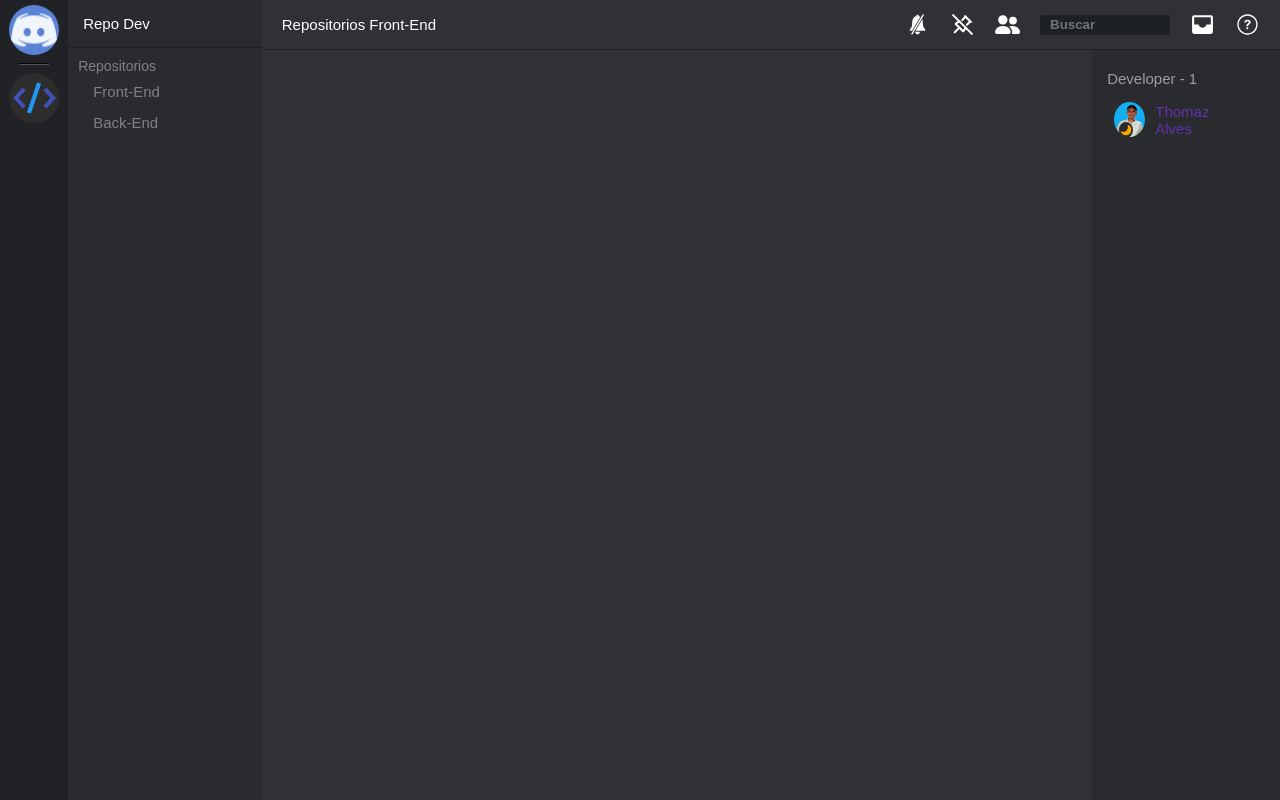
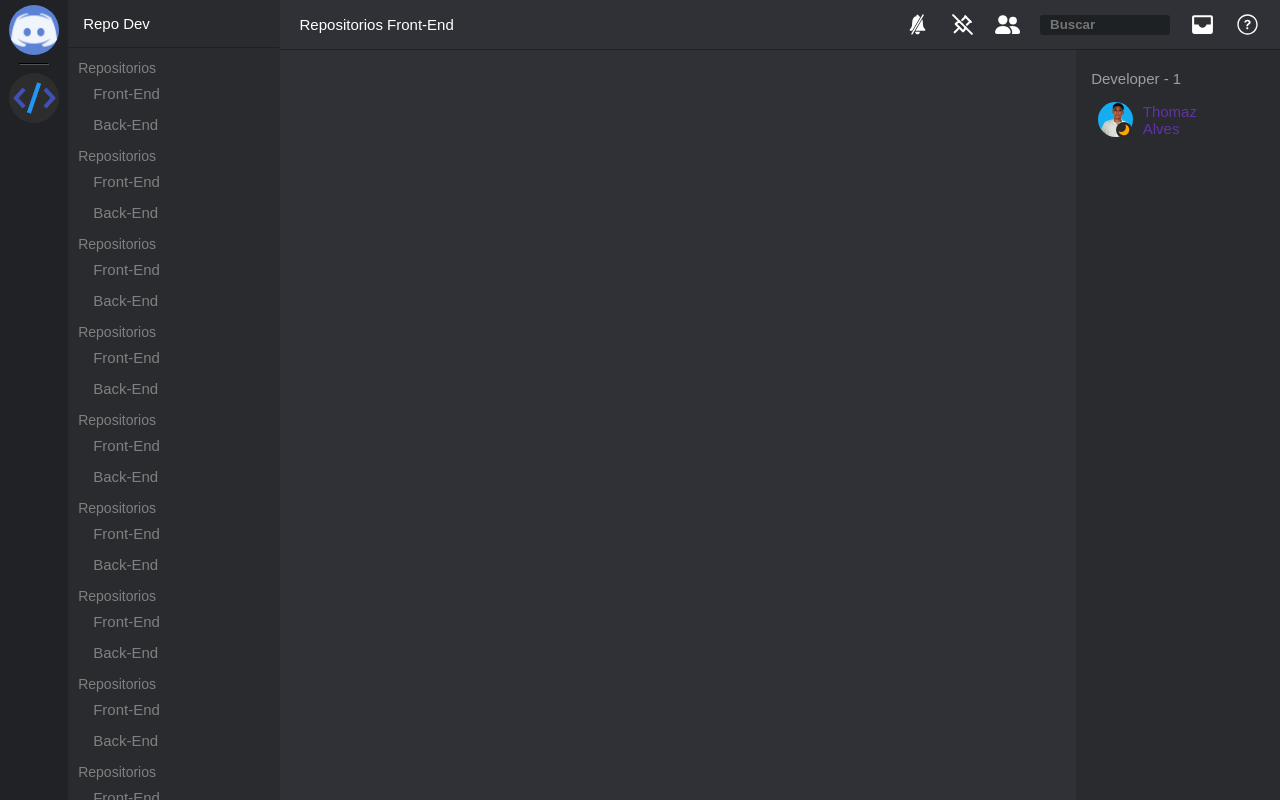
Before and after one commit to ThomazHilario/Discord-clone, a React (Vite) app: page / in a window 1280 px wide. Built offline with nearby package versions, Linux system fonts and the light colour scheme.

Commit message:
Home e members
- Criando efeito scroll nos chats.
- Separando o styled components dos componentes funcionais

```diff
--- a/src/Components/BrowserChat/index.jsx
+++ b/src/Components/BrowserChat/index.jsx
@@ -1,7 +1,16 @@
 import styled from "styled-components";
 
-export const BrowserChat = styled.nav`
+export const BrowserChat = styled.div`
     height:100%;
-    width:18vw;
+    width:20vw;
     background-color:#292b2f;
+    overflow:scroll;
+
+    &::-webkit-scrollbar{
+        display:none;
+    }
+
+    div{
+        margin-top:60px;
+    }
 `
--- a/src/Components/Members/index.jsx
+++ b/src/Components/Members/index.jsx
@@ -1,92 +1,26 @@
-import styled from "styled-components";
+// Styled Components
+import { UserDicord, MembersDicord, Status } from "./style";
+
+
 import { IoMoon } from "react-icons/io5";
 // Foto de perfil
 import FotoPerfil from '../../assets/imagens/FotoPerfil.png'
 
 export default function Members(){
 
-    // Style div members
-    const Members = styled.div`
-        width:18vw;
-        background-color:#292b2f;
-        display:flex;
-        flex-direction:column;
-        aling-items:center;
-        gap:10px;
-        grid-area:members;
-
-        h1{
-            color:#9E9E9E;
-            font-size:15px;
-            font-family:arial;
-            font-weight:200;
-            margin-top:20px;
-            margin-left:15px
-        }
-    `
-
     return(
-        <Members>
+        <MembersDicord>
             <h1>Developer - 1</h1>
 
             <User/>
-        </Members>
+        </MembersDicord>
     )
 }
 
 function User(){
 
-    // styled user
-    const User = styled.div`
-        display:flex;
-        width:90%;
-        padding:5px 10px;
-        border-radius:7px;
-        margin-left:12px;
-        align-items:center;
-        gap:10px;
-        transition:0.7s;
-        cursor:pointer;
-
-
-        img{
-            height:35px;
-            width:35px;
-            object-fit:cover;
-            border-radius:50%;
-        }
-
-        h3{
-            color:rgba(123, 53, 222, 0.7);
-            font-family:arial;
-            font-size:15px;
-            font-weight:200;
-        }
-
-        &:hover{
-            background-color:rgba(128, 128, 128, 0.200);
-        }
-    `
-
-    const Status = styled.div`
-        background-color:rgb(42, 42, 42);
-        border-radius:50%;
-        height:16px;
-        width:16px;
-        display:flex;
-        justify-content:center;
-        align-items:center;
-        position:relative;
-        left:-130px;
-        top:10px;
-
-        svg{
-            transform:rotateY(180deg)
-        }
-    `
-
     return(
-        <User>
+        <UserDicord>
             {/* imagem do dev */}
             <img src={FotoPerfil} alt="imagem do dev"/>
 
@@ -97,6 +31,6 @@ function User(){
             <Status>
                 <IoMoon color="orange" size={12}/>
             </Status>
-        </User>
+        </UserDicord>
     )
 }
--- /dev/null
+++ b/src/Components/Members/style.jsx
@@ -0,0 +1,70 @@
+import styled from "styled-components";
+
+// Style div members
+export const MembersDicord = styled.div`
+    width:20vw;
+    background-color:#292b2f;
+    display:flex;
+    flex-direction:column;
+    aling-items:center;
+    gap:10px;
+    grid-area:members;
+
+    h1{
+        color:#9E9E9E;
+        font-size:15px;
+        font-family:arial;
+        font-weight:200;
+        margin-top:20px;
+        margin-left:15px
+    }
+`
+
+// styled user
+export const UserDicord = styled.div`
+    display:flex;
+    width:90%;
+    padding:5px 10px;
+    border-radius:7px;
+    margin-left:12px;
+    align-items:center;
+    gap:10px;
+    transition:0.7s;
+    cursor:pointer;
+
+
+    img{
+        height:35px;
+        width:35px;
+        object-fit:cover;
+        border-radius:50%;
+    }
+
+    h3{
+        color:rgba(123, 53, 222, 0.7);
+        font-family:arial;
+        font-size:15px;
+        font-weight:200;
+    }
+
+    &:hover{
+        background-color:rgba(128, 128, 128, 0.200);
+    }
+`
+
+export const Status = styled.div`
+    background-color:rgb(42, 42, 42);
+    border-radius:50%;
+    height:16px;
+    width:16px;
+    display:flex;
+    justify-content:center;
+    align-items:center;
+    position:relative;
+    left:-130px;
+    top:10px;
+
+    svg{
+        transform:rotateY(180deg)
+    }
+`
--- a/src/Components/Title/index.jsx
+++ b/src/Components/Title/index.jsx
@@ -7,4 +7,7 @@ export const Title = styled.h1`
     font-weight:300;
     padding:15px;
     border-bottom:1px solid #1e2124;
+    position:fixed;
+    background-color:#292b2f;
+    width:16.5%;
 `
--- a/src/Pages/Home/index.jsx
+++ b/src/Pages/Home/index.jsx
@@ -30,11 +30,58 @@ export default function Home(){
             <BrowserChat>
                 <Title>{channelName}</Title>
 
-                <ChannelList>
-                    Repositorios
-                    <li><button onClick={(e) => setChatName(e.target.textContent)}>Front-End</button></li>
-                    <li><button onClick={(e) => setChatName(e.target.textContent)}>Back-End</button></li>
-                </ChannelList>
+                <div>
+                    <ChannelList>
+                        Repositorios
+                        <li><button onClick={(e) => setChatName(e.target.textContent)}>Front-End</button></li>
+                        <li><button onClick={(e) => setChatName(e.target.textContent)}>Back-End</button></li>
+                    </ChannelList>
+                    <ChannelList>
+                        Repositorios
+                        <li><button onClick={(e) => setChatName(e.target.textContent)}>Front-End</button></li>
+                        <li><button onClick={(e) => setChatName(e.target.textContent)}>Back-End</button></li>
+                    </ChannelList>
+                    <ChannelList>
+                        Repositorios
+                        <li><button onClick={(e) => setChatName(e.target.textContent)}>Front-End</button></li>
+                        <li><button onClick={(e) => setChatName(e.target.textContent)}>Back-End</button></li>
+                    </ChannelList>
+                    <ChannelList>
+                        Repositorios
+                        <li><button onClick={(e) => setChatName(e.target.textContent)}>Front-End</button></li>
+                        <li><button onClick={(e) => setChatName(e.target.textContent)}>Back-End</button></li>
+                    </ChannelList>
+                    <ChannelList>
+                        Repositorios
+                        <li><button onClick={(e) => setChatName(e.target.textContent)}>Front-End</button></li>
+                        <li><button onClick={(e) => setChatName(e.target.textContent)}>Back-End</button></li>
+                    </ChannelList>
+                    <ChannelList>
+                        Repositorios
+                        <li><button onClick={(e) => setChatName(e.target.textContent)}>Front-End</button></li>
+                        <li><button onClick={(e) => setChatName(e.target.textContent)}>Back-End</button></li>
+                    </ChannelList>
+                    <ChannelList>
+                        Repositorios
+                        <li><button onClick={(e) => setChatName(e.target.textContent)}>Front-End</button></li>
+                        <li><button onClick={(e) => setChatName(e.target.textContent)}>Back-End</button></li>
+                    </ChannelList>
+                    <ChannelList>
+                        Repositorios
+                        <li><button onClick={(e) => setChatName(e.target.textContent)}>Front-End</button></li>
+                        <li><button onClick={(e) => setChatName(e.target.textContent)}>Back-End</button></li>
+                    </ChannelList>
+                    <ChannelList>
+                        Repositorios
+                        <li><button onClick={(e) => setChatName(e.target.textContent)}>Front-End</button></li>
+                        <li><button onClick={(e) => setChatName(e.target.textContent)}>Back-End</button></li>
+                    </ChannelList>
+                    <ChannelList>
+                        Repositorios
+                        <li><button onClick={(e) => setChatName(e.target.textContent)}>Front-End</button></li>
+                        <li><button onClick={(e) => setChatName(e.target.textContent)}>Back-End</button></li>
+                    </ChannelList>
+                </div>
             </BrowserChat>
 
             {/* Container Chat */}
```
